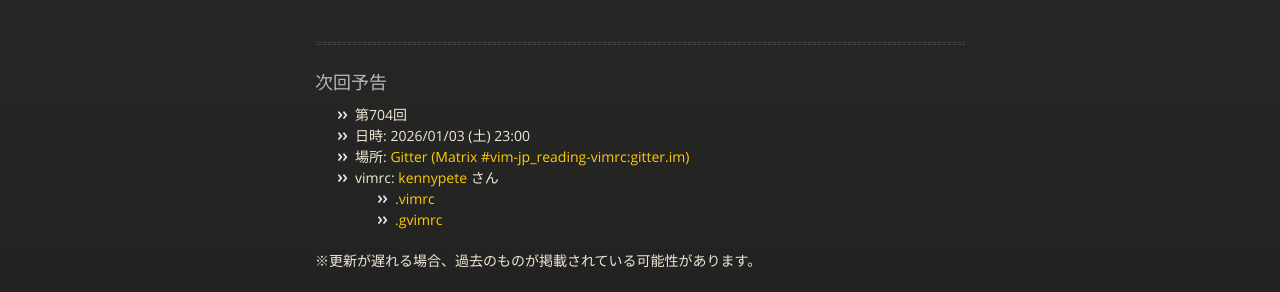
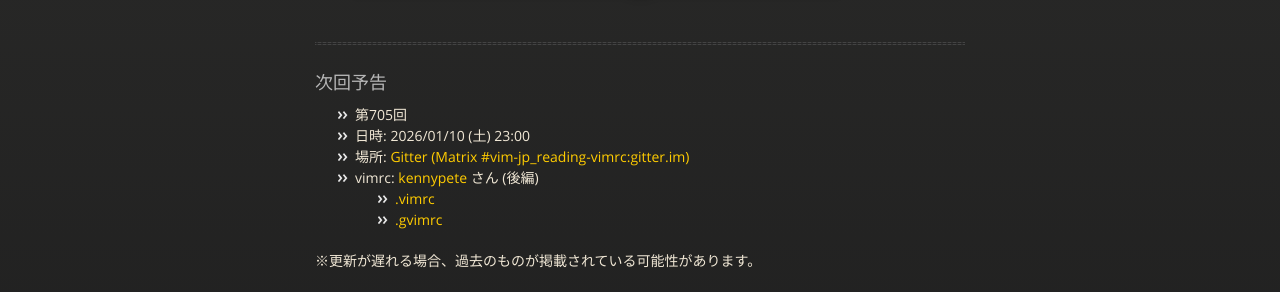
Before and after one commit to vim-jp/reading-vimrc, a Jekyll site: the page built from index.md, in a window 1280 px wide and 900 px high. Shown: the part 212-504 px from the top of the window. Built offline with Jekyll 4.4.1, drawn with Linux system fonts in a browser that asks for light colours; nearby versions of some CDN libraries.

Commit message:
Update the next information: #705 kennypete

```diff
--- a/_data/next.yml
+++ b/_data/next.yml
@@ -1,14 +1,16 @@
-- id: 704
-  date: 2026-01-03 23:00
+- id: 705
+  date: 2026-01-10 23:00
   author:
     name: kennypete
     url: https://github.com/kennypete
   vimrcs:
-    - url: https://github.com/kennypete/.vimrc/blob/main/.vimrc
-      hash: null
+    - url: >-
+        https://github.com/kennypete/.vimrc/blob/56679696616af1d9b5b9fdad680dc0edf5aae394/.vimrc
+      hash: 56679696616af1d9b5b9fdad680dc0edf5aae394
       name: .vimrc
-    - url: https://github.com/kennypete/.vimrc/blob/main/.gvimrc
-      hash: null
+    - url: >-
+        https://github.com/kennypete/.vimrc/blob/56679696616af1d9b5b9fdad680dc0edf5aae394/.gvimrc
+      hash: 56679696616af1d9b5b9fdad680dc0edf5aae394
       name: .gvimrc
-  part: null
+  part: 後編
   other: null
```
